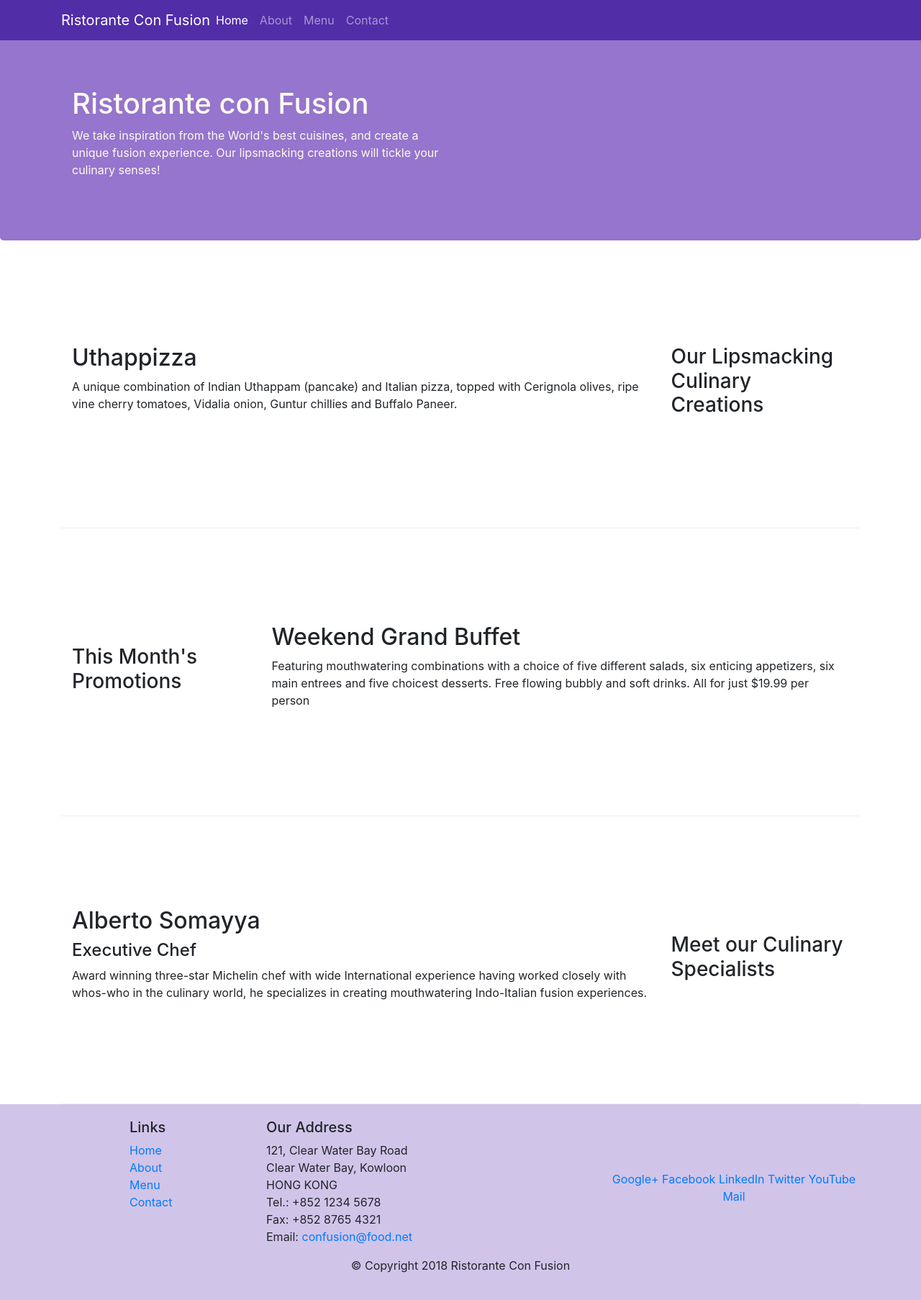
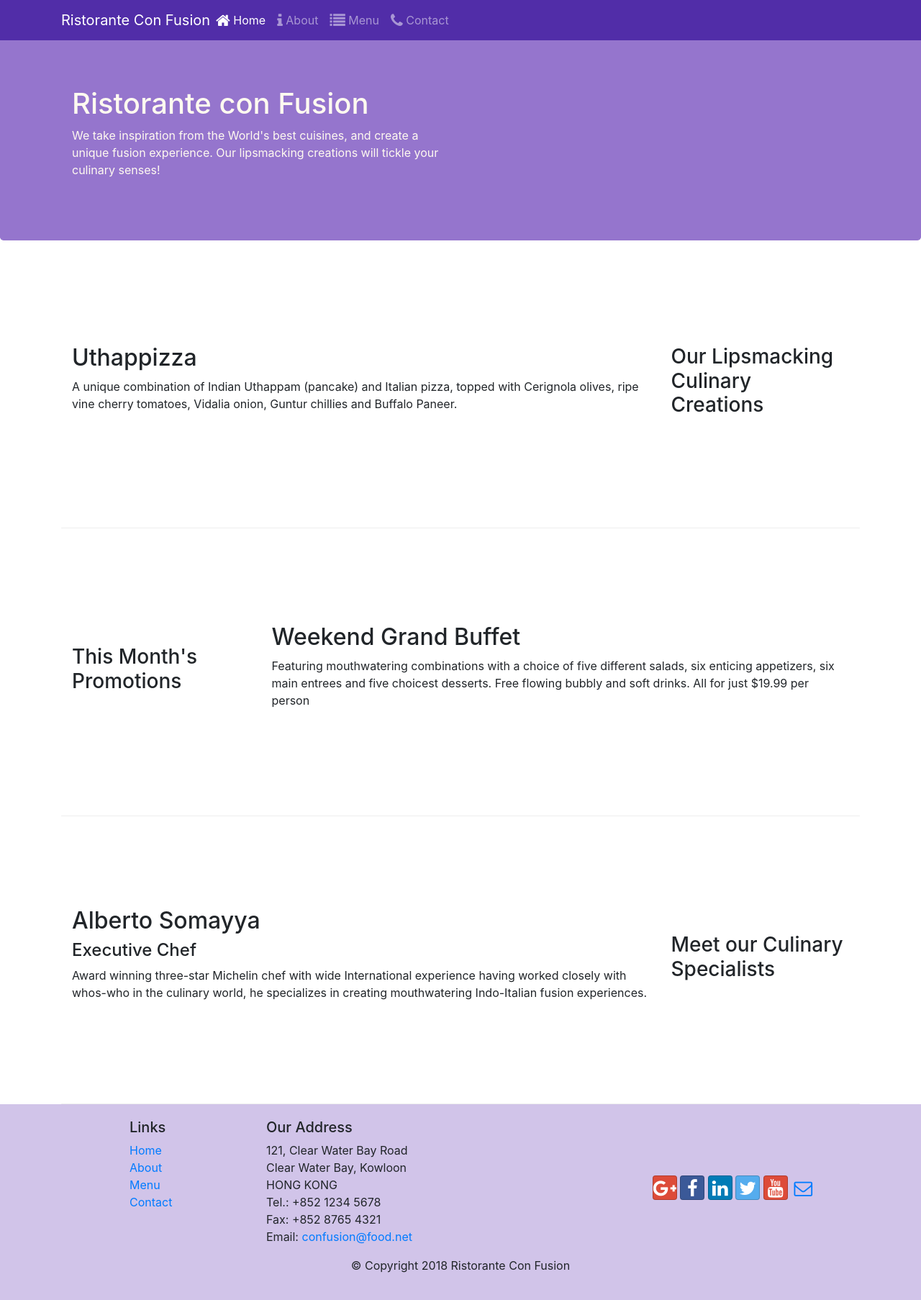
Before and after one commit to maheshwari-ashutosh/Coursera-Bootstrap, a website: page index.html in a window 1280 px wide. Shown: the whole page at 72% size. Drawn offline with nearby package versions, Linux system fonts and the light colour scheme.

Commit message:
Add font-awesome, bootstrap-social and complete icon fonts exercise

```diff
--- a/index.html
+++ b/index.html
@@ -5,6 +5,8 @@
     <meta charset="utf-8">
     <meta name="viewport" content="width=device-width, initial-scale=1, shrink-to-fit=no">
     <link rel="stylesheet" href="node_modules/bootstrap/dist/css/bootstrap.min.css">
+    <link rel="stylesheet" href="node_modules/font-awesome/css/font-awesome.min.css">
+    <link rel="stylesheet" href="node_modules/bootstrap-social/bootstrap-social.css">
     <link rel="stylesheet" href="css/style.css">
     <title>Ristorante Con Fusion</title>
 </head>
@@ -18,10 +20,10 @@
             <a href="#" class="navbar-brand mr-auto">Ristorante Con Fusion</a>
             <div class="collapse navbar-collapse" id="navbar">
                 <ul class="navbar-nav mr-auto">
-                    <li class="nav-item active"><a href="#" class="nav-link">Home</a></li>
-                    <li class="nav-item"><a href="aboutus.html" class="nav-link">About</a></li>
-                    <li class="nav-item"><a href="#" class="nav-link">Menu</a></li>
-                    <li class="nav-item"><a href="#" class="nav-link">Contact</a></li>
+                    <li class="nav-item active"><a href="#" class="nav-link"><span class="fa fa-home fa-lg"></span> Home</a></li>
+                    <li class="nav-item"><a href="aboutus.html" class="nav-link"><span class="fa fa-info fa-lg"></span> About</a></li>
+                    <li class="nav-item"><a href="#" class="nav-link"><span class="fa fa-list fa-lg"></span> Menu</a></li>
+                    <li class="nav-item"><a href="#" class="nav-link"><span class="fa fa-phone fa-lg"></span> Contact</a></li>
                 </ul>
             </div>
         </div>
@@ -98,12 +100,12 @@
                 </div>
                 <div class="col-12 col-sm-4 align-self-center">
                     <div class="text-center">
-                        <a href="http://google.com/+">Google+</a>
-                        <a href="http://www.facebook.com/profile.php?id=">Facebook</a>
-                        <a href="http://www.linkedin.com/in/">LinkedIn</a>
-                        <a href="http://twitter.com/">Twitter</a>
-                        <a href="http://youtube.com/">YouTube</a>
-                        <a href="mailto:">Mail</a>
+                        <a class="btn btn-social-icon btn-google" href="http://google.com/+"><i class="fa fa-google-plus fa-lg"></i></a>
+                        <a class="btn btn-social-icon btn-facebook" href="http://www.facebook.com/profile.php?id="><i class="fa fa-facebook fa-lg"></i></a>
+                        <a class="btn btn-social-icon btn-linkedin" href="http://www.linkedin.com/in/"><i class="fa fa-linkedin fa-lg"></i></a>
+                        <a class="btn btn-social-icon btn-twitter" href="http://twitter.com/"><i class="fa fa-twitter fa-lg"></i></a>
+                        <a class="btn btn-social-icon btn-google" href="http://youtube.com/"><i class="fa fa-youtube fa-lg"></i></a>
+                        <a class="btn btn-social-icon " href="mailto:"><i class="fa fa-envelope-o fa-lg"></i></a>
                     </div>
                 </div>
            </div>
--- a/package.json
+++ b/package.json
@@ -15,6 +15,8 @@
   },
   "dependencies": {
     "bootstrap": "^4.0.0",
+    "bootstrap-social": "^5.1.1",
+    "font-awesome": "^4.7.0",
     "jquery": "^1.9.1",
     "popper.js": "^1.12.9"
   }
```
Also changed, not shown: aboutus.html (+15 -13 lines), 1 other file.
